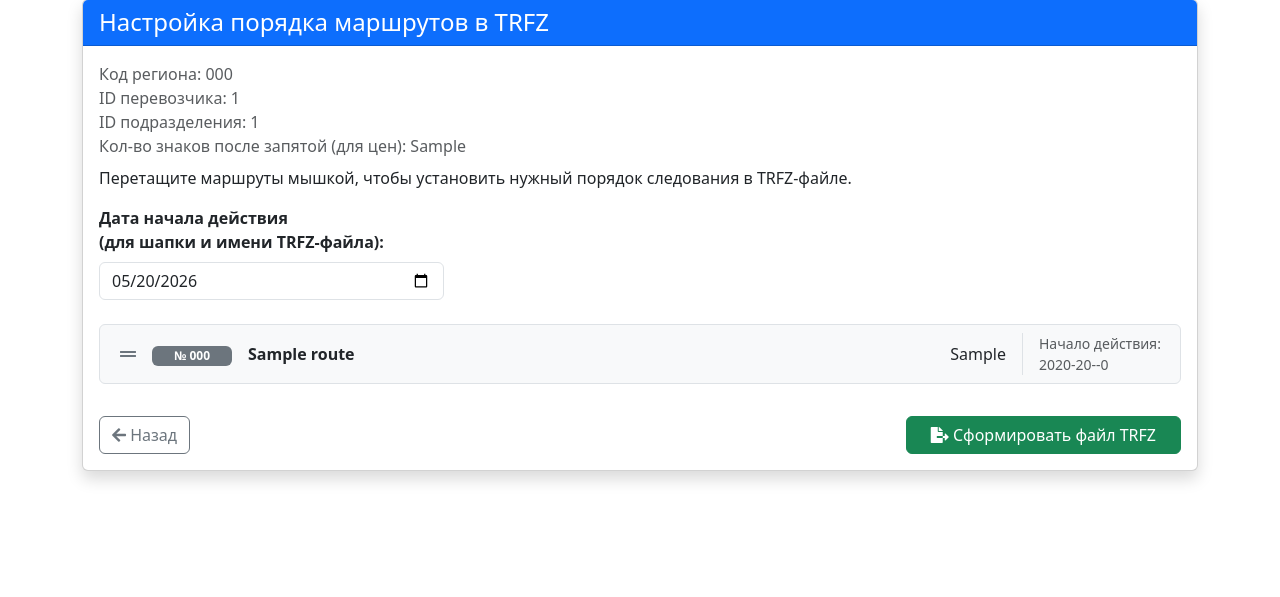
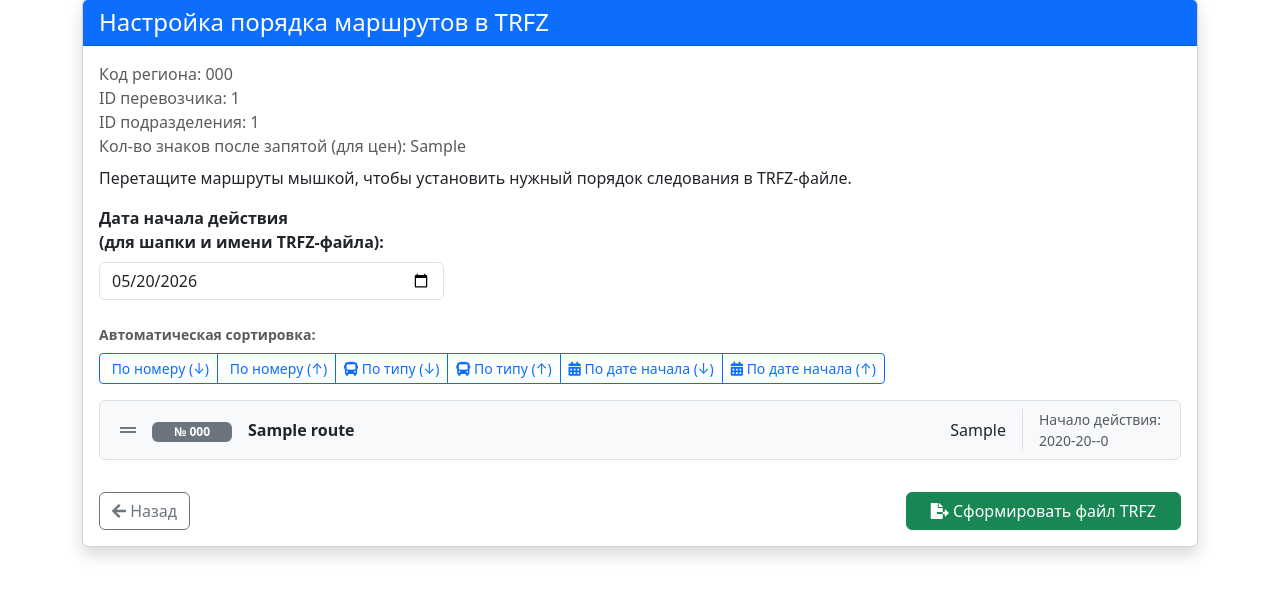
Before and after one commit to Quros7/TransportRoutesApp, a Flask app: template app/templates/sort_bulk_routes.html in a window 1280 px wide. Shown: the part 121-718 px from the top of the page. Run offline with Flask 3, Linux system fonts and the light colour scheme; tables that the repository leaves empty hold one stand-in row (values such as "Sample post"); the template is opened without the code that fills it: values that come from a table or form of the project are taken from there, most other values are stand-ins (such as "Sample title", 1, 10 or a date in 2020); some libraries are stand-ins or nearby versions.

Commit message:
add auto-sort buttons for sort_bulk_routes

```diff
--- a/app/templates/sort_bulk_routes.html
+++ b/app/templates/sort_bulk_routes.html
@@ -40,9 +40,38 @@
                 <input type="hidden" name="unit_id" value="{{ header_data.unit_id }}">
                 <input type="hidden" name="decimal_places" value="{{ header_data.decimal_places }}">
 
+                <div class="mb-3">
+                    <label class="form-label d-block fw-bold text-muted small uppercase">Автоматическая сортировка:</label>
+                    <div class="btn-group btn-group-sm" role="group">
+                        <button type="button" class="btn btn-outline-primary" onclick="autoSort('number', 'asc')">
+                            <i class="fas"></i> По номеру (↓)
+                        </button>
+                        <button type="button" class="btn btn-outline-primary" onclick="autoSort('number', 'desc')">
+                            <i class="fas"></i> По номеру (↑)
+                        </button>
+                        <button type="button" class="btn btn-outline-primary" onclick="autoSort('type', 'asc')">
+                            <i class="fas fa-bus"></i> По типу (↓)
+                        </button>
+                        <button type="button" class="btn btn-outline-primary" onclick="autoSort('type', 'desc')">
+                            <i class="fas fa-bus"></i> По типу (↑)
+                        </button>
+                        <button type="button" class="btn btn-outline-primary" onclick="autoSort('date', 'asc')">
+                            <i class="fas fa-calendar-alt"></i> По дате начала (↓)
+                        </button>
+                        <button type="button" class="btn btn-outline-primary" onclick="autoSort('date', 'desc')">
+                            <i class="fas fa-calendar-alt"></i> По дате начала (↑)
+                        </button>
+                    </div>
+                </div>
+
                 <ul id="sortable-list" class="list-group mb-4">
                     {% for route in routes %}
-                    <li class="list-group-item d-flex align-items-center bg-light mb-2 border rounded p-2" style="cursor: grab;">
+                    <li class="list-group-item d-flex align-items-center bg-light mb-2 border rounded p-2 sort-item"
+                            style="cursor: grab;"
+                            data-number="{{ route.route_number }}"
+                            data-type="{{ route.transport_type }}"
+                            data-date="{{ route.start_date }}">
+
                         <input type="hidden" name="ordered_ids" value="{{ route.id }}">
 
                         <div style="width: 40px;" class="text-center">
@@ -84,8 +113,6 @@
 {# Подключаем библиотеку для перетаскивания #}
 <script src="https://cdn.jsdelivr.net/npm/sortablejs@1.15.0/Sortable.min.js"></script>
 <script>
-    console.log("Token check:", "{{ csrf_token }}");
-
     document.addEventListener('DOMContentLoaded', function() {
         var el = document.getElementById('sortable-list');
         Sortable.create(el, {
@@ -96,5 +123,33 @@
             }
         });
     });
+
+    function autoSort(criteria, order) {
+        const list = document.getElementById('sortable-list');
+        const items = Array.from(list.getElementsByClassName('sort-item'));
+
+        items.sort((a, b) => {
+            let valA = a.getAttribute(`data-${criteria}`);
+            let valB = b.getAttribute(`data-${criteria}`);
+
+            // Логика для числовой сортировки (номер маршрута)
+            if (criteria === 'number') {
+                // Используем умное сравнение строк с поддержкой чисел
+                // Это корректно обработает 101, 101/1, 101/2 и т.д.
+                return order === 'asc'
+                    ? valA.localeCompare(valB, undefined, {numeric: true, sensitivity: 'base'})
+                    : valB.localeCompare(valA, undefined, {numeric: true, sensitivity: 'base'});
+            }
+
+            // Логика для строк (тип и дата в формате YYMMDD)
+            if (valA < valB) return order === 'asc' ? -1 : 1;
+            if (valA > valB) return order === 'asc' ? 1 : -1;
+            return 0;
+        });
+
+        // Очищаем список и добавляем отсортированные элементы
+        // SortableJS подхватит новый порядок автоматически
+        items.forEach(item => list.appendChild(item));
+    }
 </script>
 {% endblock %}
```
